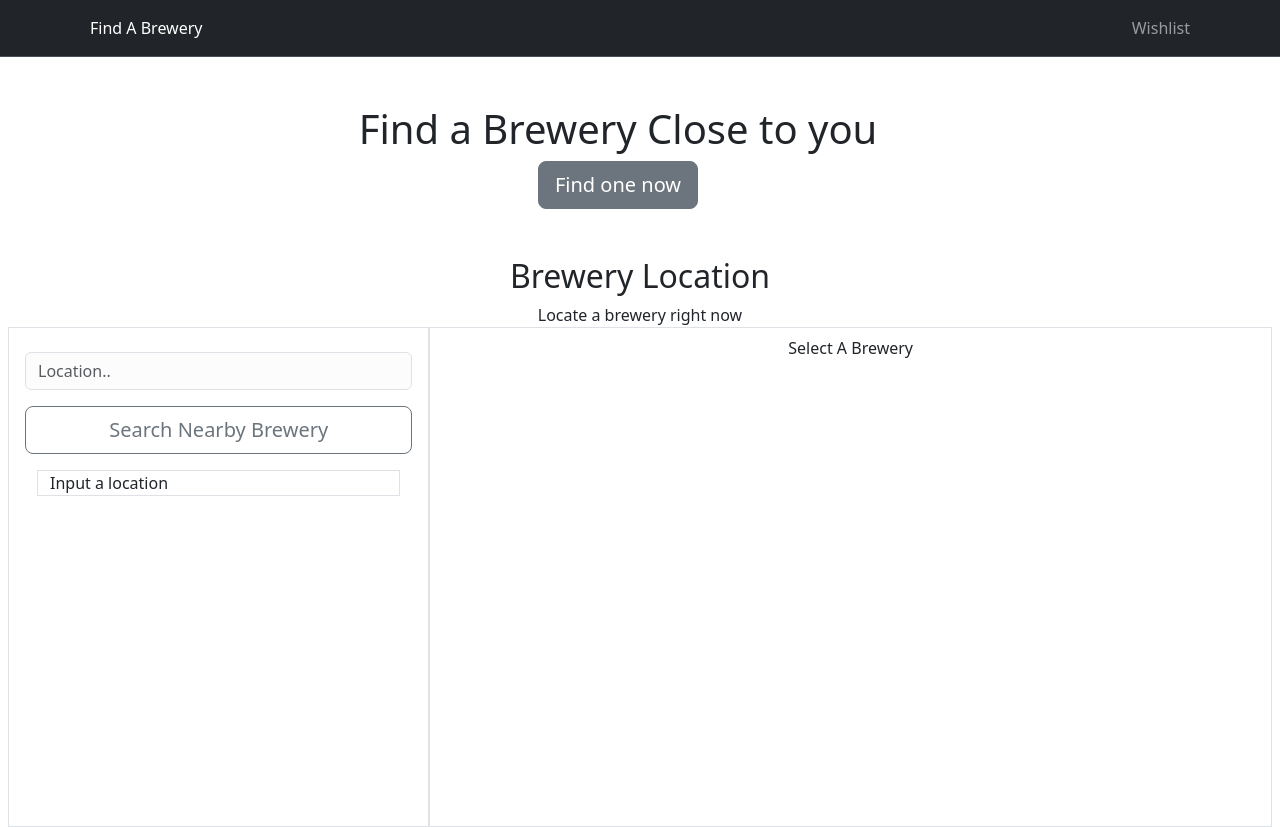
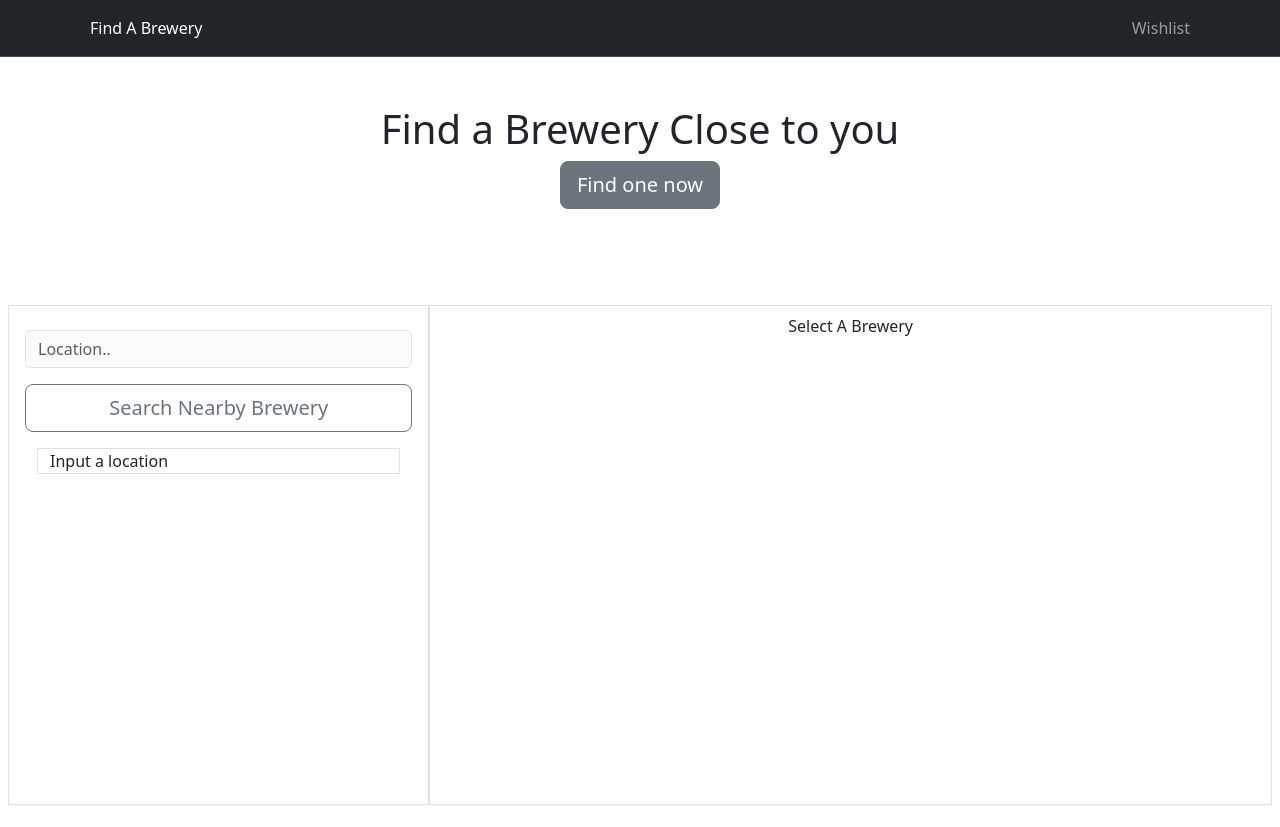
Before and after one commit to Reytsard/brewery-locator, a React (Create React App) app: page /find-brewery in a window 1280 px wide. After the commit the page ends 805 px from the top, so only its background shows below. Built offline with nearby package versions, Linux system fonts and the light colour scheme.

Commit message:
Added final design changes

```diff
--- a/src/components/BreweryLocator.jsx
+++ b/src/components/BreweryLocator.jsx
@@ -1,4 +1,4 @@
-import React, { useCallback, useMemo, useState } from "react";
+import React, { useCallback, useEffect, useMemo, useState } from "react";
 import { useDispatch, useSelector } from "react-redux";
 import {
   addToWishList,
@@ -6,7 +6,6 @@ import {
   setLatitude,
   setLongitude,
 } from "../feature/BrewerySlice";
-import { NavLink } from "react-router-dom";
 import Map from "./Map";
 import "../styles/main.css";
 
@@ -21,7 +20,7 @@ function BreweryLocator() {
     dispatch(fetchBrewery(search));
   };
   const addSelectedItemHandler = (brewery) => {
-    setSelectedBrewery(Object.assign(brewery));
+    setSelectedBrewery(brewery);
   };
   const mapDetails = useMemo(() => {
     if (selectedBrewery.longitude === null) {
@@ -33,10 +32,7 @@ function BreweryLocator() {
     }
   }, [selectedBrewery, dispatch]);
   const toggleClass = useCallback(() => {
-    document
-      .querySelector(".wishlist")
-      .closest(".alert")
-      .classList.toggle("d-none");
+    document.querySelector(".alert").classList.toggle("d-none");
   }, []);
   const breweryDetails = useMemo(() => {
     if (Object.keys(selectedBrewery).length !== 0) {
@@ -52,7 +48,7 @@ function BreweryLocator() {
               <h5>Phone: {selectedBrewery.phone}</h5>
               <h5>Website: {selectedBrewery.website_url}</h5>
             </div>
-            <div className="container wishlist">
+            <div className="container wishlist ">
               <button
                 className="wishlist-btn btn btn-md btn-outline-secondary"
                 onClick={() => {
@@ -62,7 +58,7 @@ function BreweryLocator() {
               >
                 Add to Wishlist
               </button>
-              <div className="alert d-none">Added to Wishlist</div>
+              <div className="alert d-none d-inline">Added to Wishlist</div>
             </div>
           </div>
           <div className="row map-size">{mapDetails}</div>
@@ -77,28 +73,20 @@ function BreweryLocator() {
   const breweryLocation = useMemo(() => {
     if (breweryLocationData.length !== 0) {
       return breweryLocationData.map((item) => (
-        <NavLink
+        <button
           key={item.id}
           className="card text-decoration-none p-2"
           onClick={() => addSelectedItemHandler(item)}
         >
           {item.name}
-        </NavLink>
+        </button>
       ));
     } else {
       return <div className="container border">Input a location</div>;
     }
   }, [breweryLocationData]);
   return (
-    <div className="brewery-locator">
-      <div className="row w-100 d-flex flex-column py- g-0">
-        <h2 className="d-flex align-items-center justify-content-center">
-          Brewery Location
-        </h2>
-        <span className="d-flex align-items-center justify-content-center">
-          Locate a brewery right now
-        </span>
-      </div>
+    <div className="brewery-locator my-5">
       <div className="search-bar px-2 g-0 row d-flex justify-content-center align-items-center">
         <div className="col-4 border h-100 py-4 px-3 overflow-scroll ">
           <input
--- a/src/components/Header.jsx
+++ b/src/components/Header.jsx
@@ -1,7 +1,16 @@
-import React from "react";
+import React, { useMemo } from "react";
+import { useSelector } from "react-redux";
 import { NavLink } from "react-router-dom";
 
 function Header() {
+  const wishlistCount = useSelector((state) => state.brewery.wishlistCount);
+  const wishListCounter = useMemo(() => {
+    if (wishlistCount === 0) {
+      return;
+    } else {
+      return <div className="wishlistCount d-inline">{wishlistCount}</div>;
+    }
+  }, [wishlistCount]);
   return (
     <header>
       <nav
@@ -49,6 +58,7 @@ function Header() {
                   <NavLink className="nav-link" to="/wishlist">
                     Wishlist
                   </NavLink>
+                  <div>{}</div>
                 </li>
               </ul>
             </div>
--- a/src/components/RootPage.jsx
+++ b/src/components/RootPage.jsx
@@ -6,7 +6,7 @@ function RootPage() {
   return (
     <div className="root-page">
       <Header />
-      <div className="container grid justify-content-center align-items-center wh-100 text-center m-5">
+      <div className="container grid justify-content-center align-items-center wh-100 text-center p-5">
         <h1>Find a Brewery Close to you</h1>
         <NavLink
           className="btn btn-outline-secondary btn-lg"
--- a/src/feature/BrewerySlice.js
+++ b/src/feature/BrewerySlice.js
@@ -13,6 +13,7 @@ const BrewerySlice = createSlice({
       lat: null,
       lng: null,
     },
+    wishlistCount: 0,
   },
   reducers: {
     setSearchInput: (state, action) => {
@@ -31,6 +32,7 @@ const BrewerySlice = createSlice({
       if (index !== -1) {
       } else {
         state.wishlist.push(action.payload);
+        state.wishlistCount++;
       }
     },
     removeFromWishList: (state, action) => {
@@ -38,6 +40,7 @@ const BrewerySlice = createSlice({
         (item) => item.id === action.payload.id
       );
       state.wishlist.splice(index, 1);
+      state.wishlistCount--;
     },
   },
   extraReducers: (builder) => {
```
